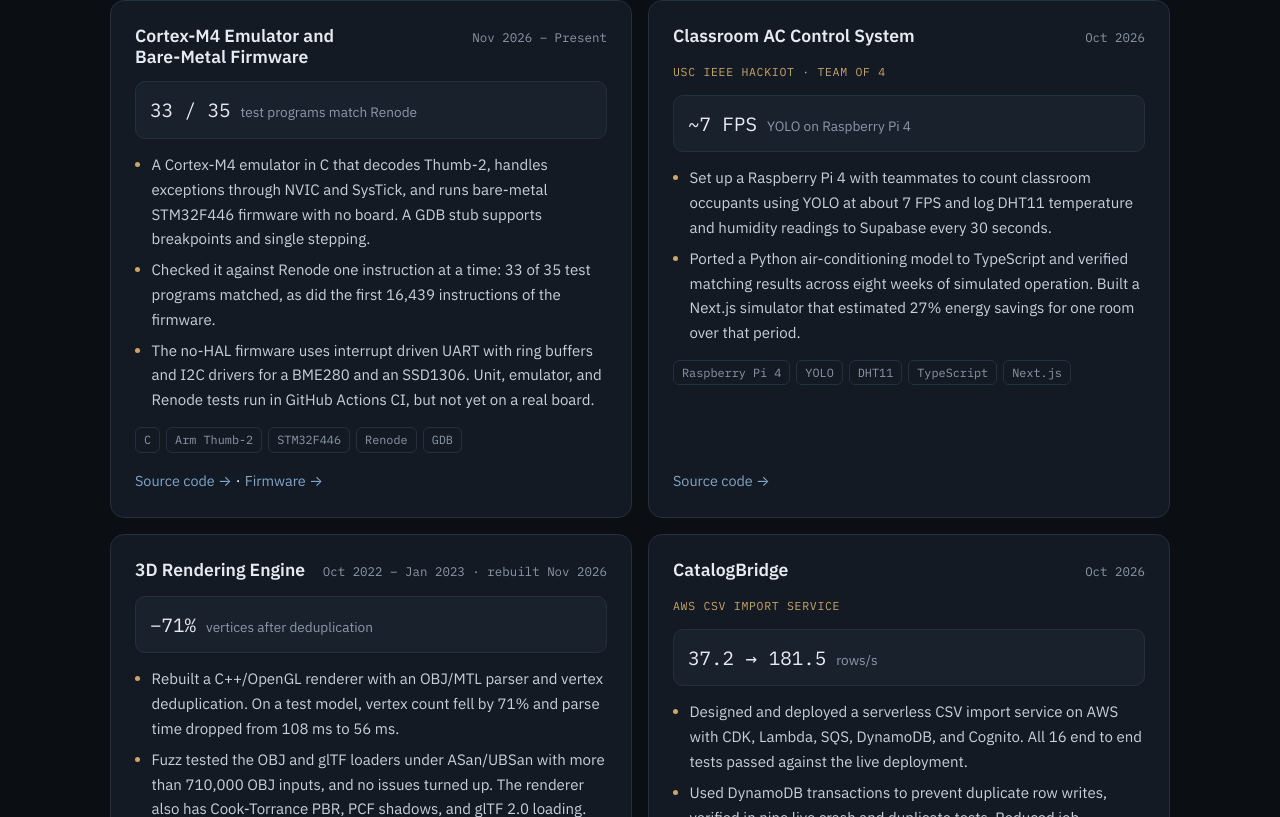
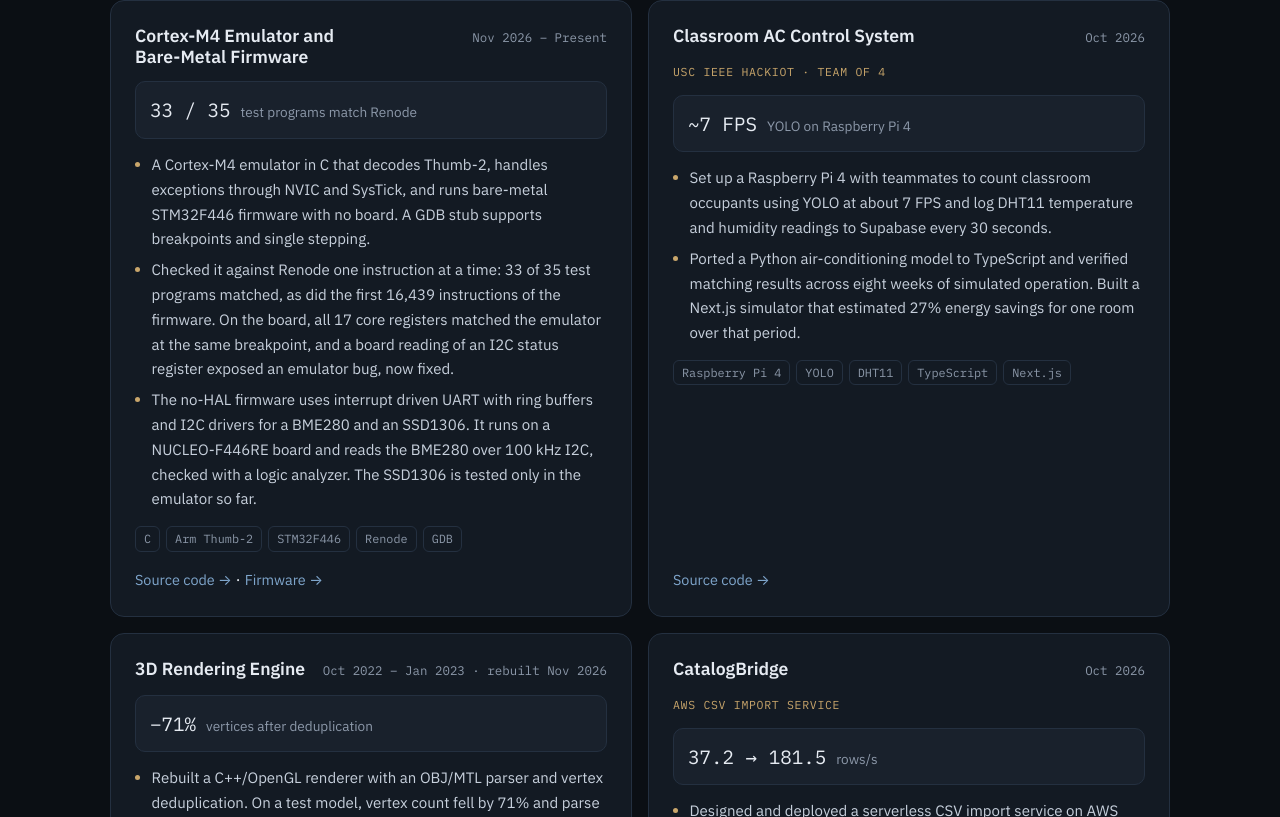
Before and after one commit to Tofuhsu/tofuhsu.github.io, a plain HTML site: page index.html in a window 1280 px wide. Shown: the part 1852-2669 px from the top of the page. Drawn offline with Linux system fonts and the light colour scheme.

Commit message:
Cortex-M4 card: add NUCLEO-F446RE hardware results (SWD registers, BME280 over 100 kHz I2C, emulator bug found on the board)
Co-Authored-By: Claude Opus 5.5 <noreply@anthropic.com>

```diff
--- a/index.html
+++ b/index.html
@@ -319,8 +319,8 @@
             <div class="metric"><span class="v">33 / 35</span><span class="k">test programs match Renode</span></div>
             <ul>
               <li>A Cortex-M4 emulator in C that decodes Thumb-2, handles exceptions through NVIC and SysTick, and runs bare-metal STM32F446 firmware with no board. A GDB stub supports breakpoints and single stepping.</li>
-              <li>Checked it against Renode one instruction at a time: 33 of 35 test programs matched, as did the first 16,439 instructions of the firmware.</li>
-              <li>The no-HAL firmware uses interrupt driven UART with ring buffers and I2C drivers for a BME280 and an SSD1306. Unit, emulator, and Renode tests run in GitHub Actions CI, but not yet on a real board.</li>
+              <li>Checked it against Renode one instruction at a time: 33 of 35 test programs matched, as did the first 16,439 instructions of the firmware. On the board, all 17 core registers matched the emulator at the same breakpoint, and a board reading of an I2C status register exposed an emulator bug, now fixed.</li>
+              <li>The no-HAL firmware uses interrupt driven UART with ring buffers and I2C drivers for a BME280 and an SSD1306. It runs on a NUCLEO-F446RE board and reads the BME280 over 100 kHz I2C, checked with a logic analyzer. The SSD1306 is tested only in the emulator so far.</li>
             </ul>
             <div class="pills"><span class="pill">C</span><span class="pill">Arm Thumb-2</span><span class="pill">STM32F446</span><span class="pill">Renode</span><span class="pill">GDB</span></div>
             <div class="foot"><a href="https://github.com/Tofuhsu/cortex-m-emu" target="_blank" rel="noopener">Source code →</a> · <a href="https://github.com/Tofuhsu/stm32-baremetal-sensor-node" target="_blank" rel="noopener">Firmware →</a></div>
```
